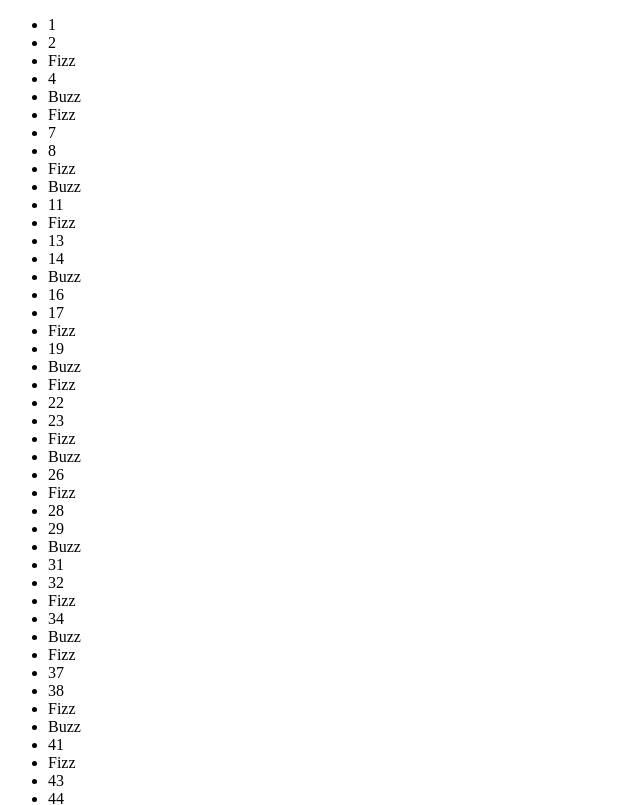
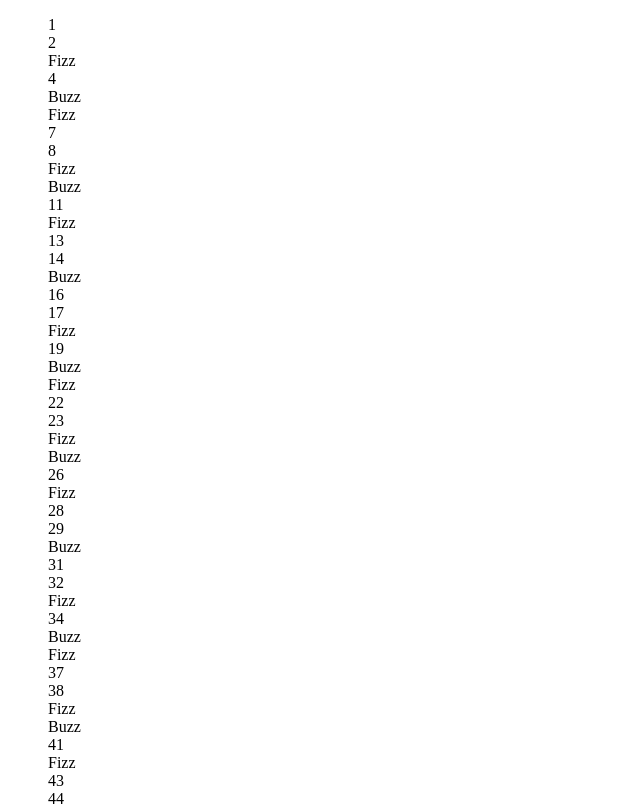
Before and after one commit to rachelpatrocinio/js-fizzbuzz, a plain HTML site: page index.html in a window 1280 px wide. Shown: the top 805 px of the page, without its empty margins (0-640 px from the left). Drawn offline with Linux system fonts and the light colour scheme.

Commit message:
Added: let Element & added CSS/style.css

```diff
--- /dev/null
+++ b/css/style.css
@@ -0,0 +1,3 @@
+ul{
+    list-style: none;
+}
--- a/index.html
+++ b/index.html
@@ -3,6 +3,7 @@
 <head>
     <meta charset="UTF-8">
     <meta name="viewport" content="width=device-width, initial-scale=1.0">
+    <link rel="stylesheet" href="./css/style.css">
     <title>JS-FIZZBUZZ</title>
 </head>
 <body>
--- a/js/app.js
+++ b/js/app.js
@@ -29,27 +29,30 @@ for(let i = 0; i < n; i++){
     // Appendo il mio elemento object al padre UL
     listElement.append(liElement);
 
+    let element;
     // Per i numeri NON multipli di 3 E NON multipli di 5 stampiamo il numero.
     if(numMult3 !== 0 && numMult5 !== 0){
-        console.log(num);
-        liElement.innerHTML = num;
+        //console.log(num);
+        element = liElement.innerHTML = num;
     }
 
     // Per i numeri che sono sia multipli di 3 che di 5 stampi “FizzBuzz” al posto del numero.
     if(numMult3 === 0 && numMult5 === 0){
-        console.log("FizzBuzz");
-        liElement.innerHTML = "FizzBuzz";
+        //console.log("FizzBuzz");
+        element = liElement.innerHTML = "FizzBuzz";
     } else if(numMult3 === 0){
         // per i multipli di 3 stampi “Buzz” al post del numero.
-        console.log("Fizz");
+        //console.log("Fizz");
         liElement.innerHTML = "Fizz";
     }
 
     if(numMult5 === 0){
         // per i multipli di 5 stampi “Buzz” al post del numero.
-        console.log("Buzz");
-        liElement.innerHTML = "Buzz";
+        //console.log("Buzz");
+        element = liElement.innerHTML = "Buzz";
     }
+
+    console.log(element);
 
 
 
```
